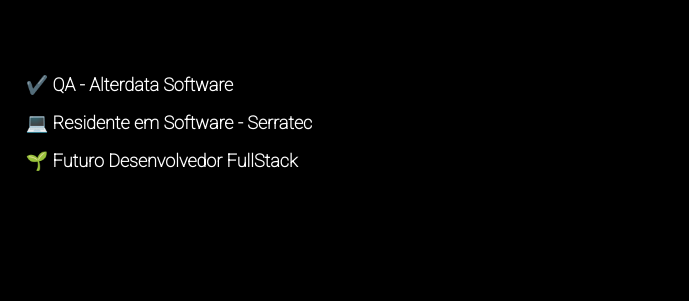
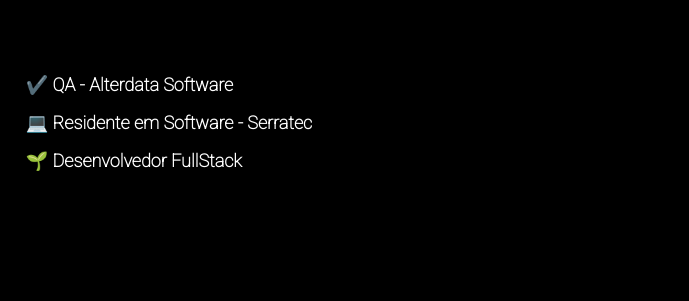
Before and after one commit to FerrazLeandro/Portifolio, a plain HTML site: page index.html in a window 1280 px wide. Shown: the part 68-369 px from the top of the page, 591-1280 px from the left. Drawn offline with nearby package versions, Linux system fonts and the light colour scheme.

Commit message:
Update index.html

```diff
--- a/index.html
+++ b/index.html
@@ -40,7 +40,7 @@
       <div class="introducao-descricao">
         <p> ✔️ QA - Alterdata Software</p>
         <p> 💻 Residente em Software - Serratec</p>
-        <p> 🌱 Futuro Desenvolvedor FullStack</p>
+        <p> 🌱 Desenvolvedor FullStack</p>
       </div>
     </div>
 
```
